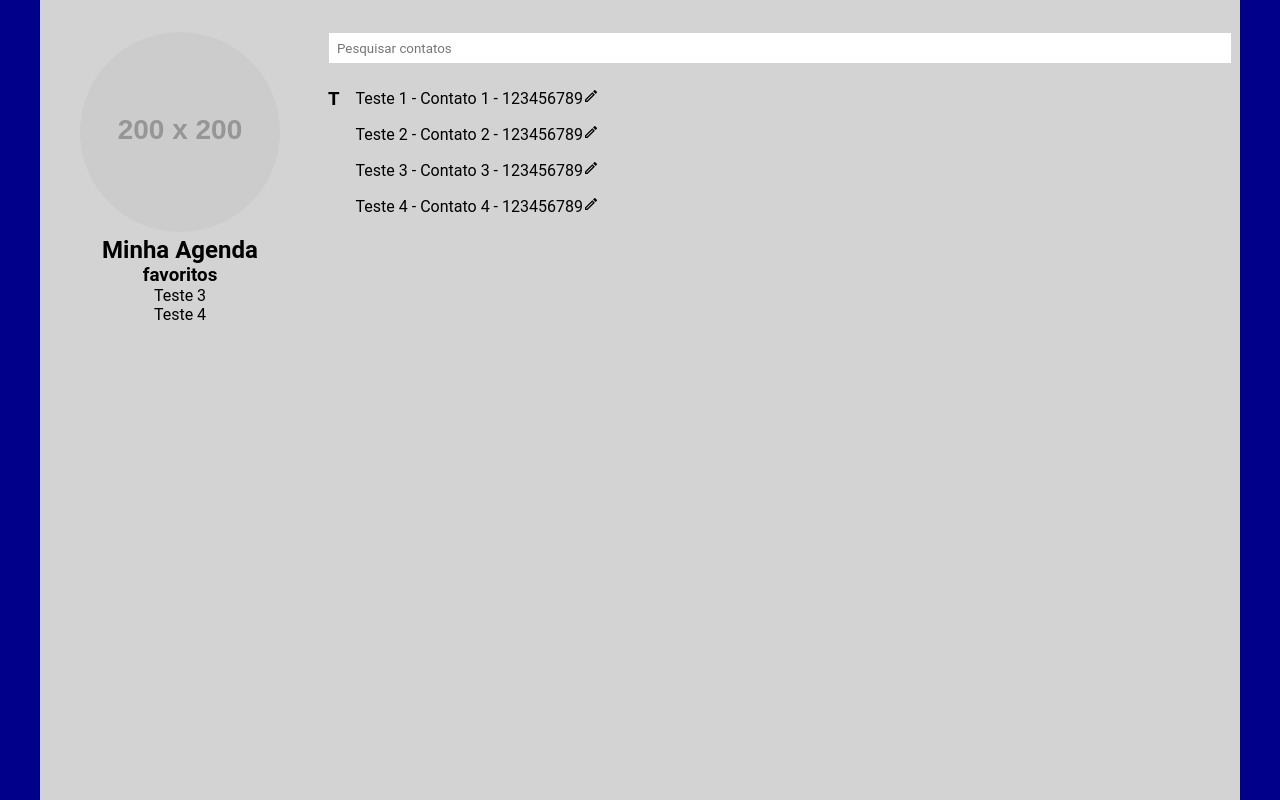
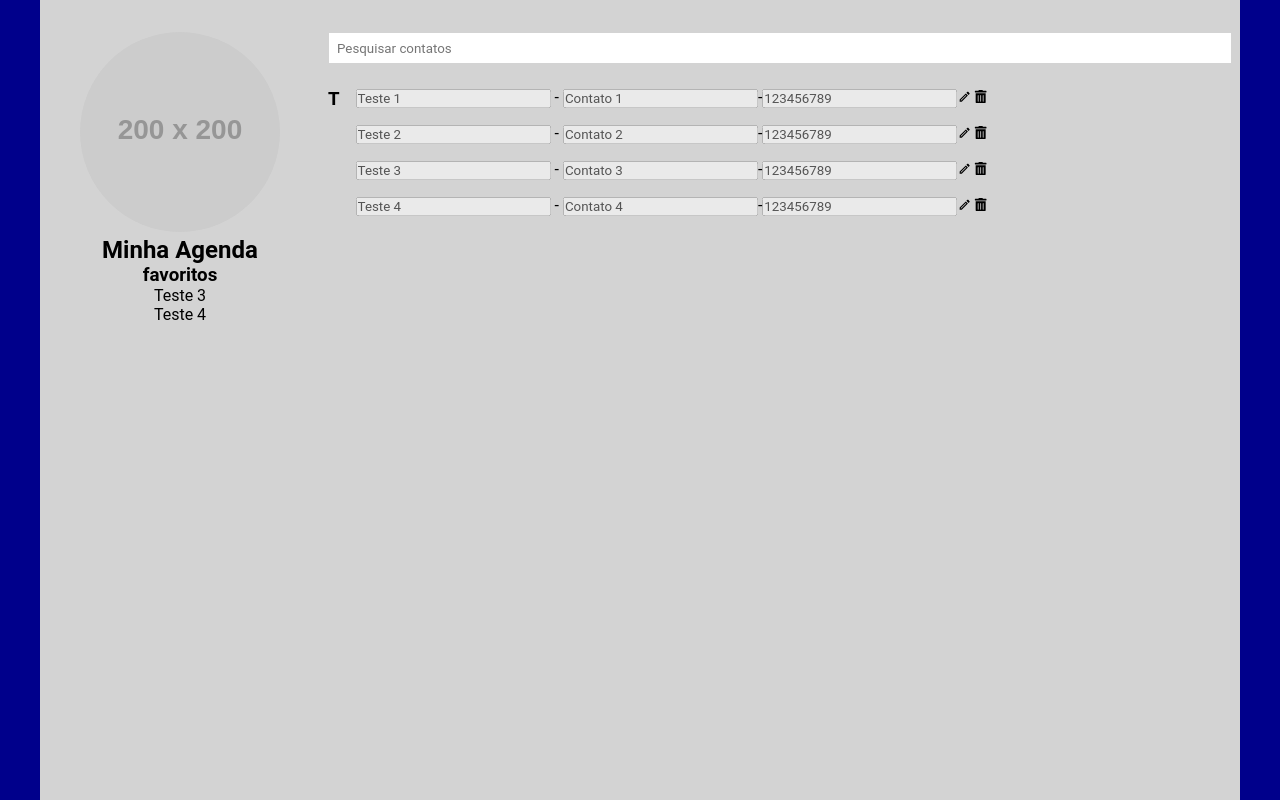
Before and after one commit to JovanneSousa/agenda, a React (Vite) app: page / in a window 1280 px wide. Built offline with nearby package versions, Linux system fonts and the light colour scheme.

Commit message:
feat: finalizando parte lógica de edição e adição de contatos, inicianto estilização

```diff
--- a/src/Components/Contacts/index.tsx
+++ b/src/Components/Contacts/index.tsx
@@ -1,10 +1,21 @@
 import type { RootReducer } from '../../Store'
 import { ContactContainer } from './styles'
-import { useSelector } from 'react-redux'
+import { useDispatch, useSelector } from 'react-redux'
 import { MdOutlineEdit } from 'react-icons/md'
+import { FaCheck, FaTrashAlt } from 'react-icons/fa'
+import { useState } from 'react'
+import type Contact from '../../models/Contact'
+import { edit, remove } from '../../Store/reducers/contact'
 
 const Contacts = () => {
+  const dispatch = useDispatch()
+  const [email, setEmail] = useState('')
+  const [name, setName] = useState('')
+  const [number, setNumber] = useState(0)
+
+  const [isEditing, setIsEditing] = useState<number | null>(null)
   const { contacts } = useSelector((state: RootReducer) => state.contact)
+  const { termo } = useSelector((state: RootReducer) => state.filtro)
 
   type GroupedContacts = {
     [initial: string]: Contact[]
@@ -20,24 +31,21 @@ const Contacts = () => {
       return acc
     }, {} as GroupedContacts)
   }
-  const grouped = groupContactsByInitial(contacts)
+
+  const contactFilter = () => {
+    let contactFiltred = contacts
+    if (termo !== undefined && termo.trim() !== '') {
+      contactFiltred = contactFiltred.filter((c) =>
+        c.fullName.toLowerCase().includes(termo.toLowerCase())
+      )
+    }
+    return groupContactsByInitial(contactFiltred)
+  }
+
+  const grouped = contactFilter()
 
   return (
     <div>
-      {/* {Object.keys(grouped)
-        .sort()
-        .map((initial) => (
-          <div key={initial}>
-            <h2>{initial}</h2>
-            <ul>
-              {grouped[initial].map((contact) => (
-                <li key={contact.email}>
-                  {contact.fullName} - {contact.number}
-                </li>
-              ))}
-            </ul>
-          </div>
-        ))} */}
       {Object.keys(grouped)
         .sort()
         .map((initial) => (
@@ -45,9 +53,62 @@ const Contacts = () => {
             <h3>{initial}</h3>
             <ul>
               {grouped[initial].map((contact) => (
-                <li key={contact.fullName}>
-                  {contact.fullName} - {contact.email} - {contact.number}
-                  <MdOutlineEdit />
+                <li key={contact.id}>
+                  <input
+                    onChange={(e) => setName(e.target.value)}
+                    type="text"
+                    disabled={isEditing !== contact.id}
+                    value={isEditing === contact.id ? name : contact.fullName}
+                  />{' '}
+                  -{' '}
+                  <input
+                    onChange={(e) => setEmail(e.target.value)}
+                    type="text"
+                    disabled={isEditing !== contact.id}
+                    value={isEditing === contact.id ? email : contact.email}
+                  />
+                  -
+                  <input
+                    onChange={(e) => setNumber(Number(e.target.value))}
+                    type="number"
+                    disabled={isEditing !== contact.id}
+                    value={isEditing === contact.id ? number : contact.number}
+                  />
+                  {isEditing !== contact.id ? (
+                    <button
+                      onClick={() => {
+                        setIsEditing(contact.id)
+                        setName(contact.fullName)
+                        setEmail(contact.email)
+                        setNumber(contact.number)
+                      }}
+                    >
+                      <MdOutlineEdit />
+                    </button>
+                  ) : (
+                    <button
+                      onClick={() => {
+                        dispatch(
+                          edit({
+                            email,
+                            number,
+                            fullName: name,
+                            id: contact.id,
+                          })
+                        )
+                        setIsEditing(null)
+                      }}
+                    >
+                      <FaCheck />
+                    </button>
+                  )}
+                  <button
+                    onClick={() => {
+                      dispatch(remove(contact.id))
+                    }}
+                  >
+                    <FaTrashAlt />
+                  </button>
                 </li>
               ))}
             </ul>
--- a/src/Components/Contacts/styles.ts
+++ b/src/Components/Contacts/styles.ts
@@ -1,4 +1,5 @@
 import styled from 'styled-components'
+import { cores } from '../../globalStyle'
 
 export const ContactContainer = styled.div`
   display: flex;
@@ -10,4 +11,9 @@ export const ContactContainer = styled.div`
   li {
     margin-bottom: 16px;
   }
+
+  button {
+    background-color: ${cores.lightGray};
+    border: 1px solid ${cores.lightGray};
+  }
 `
--- a/src/Components/SearchBar/index.tsx
+++ b/src/Components/SearchBar/index.tsx
@@ -1,9 +1,20 @@
+import { useDispatch, useSelector } from 'react-redux'
 import { SearchBarSection } from './styles'
+import type { RootReducer } from '../../Store'
+import { alteraTermo } from '../../Store/reducers/filtro'
 
 const SearchBar = () => {
+  const dispatch = useDispatch()
+  const { termo } = useSelector((state: RootReducer) => state.filtro)
+
   return (
     <SearchBarSection>
-      <input type="text" placeholder="Pesquisar contatos" />
+      <input
+        type="text"
+        onChange={(e) => dispatch(alteraTermo(e.target.value))}
+        placeholder="Pesquisar contatos"
+        value={termo}
+      />
     </SearchBarSection>
   )
 }
--- a/src/Store/index.ts
+++ b/src/Store/index.ts
@@ -1,11 +1,13 @@
 import { configureStore } from '@reduxjs/toolkit'
 import contactReducer from './reducers/contact'
 import favReducer from './reducers/fav'
+import filtroReducer from './reducers/filtro'
 
 export const store = configureStore({
   reducer: {
     contact: contactReducer,
     favorites: favReducer,
+    filtro: filtroReducer,
   },
 })
 
--- a/src/Store/reducers/contact.ts
+++ b/src/Store/reducers/contact.ts
@@ -1,4 +1,5 @@
 import { createSlice, type PayloadAction } from '@reduxjs/toolkit'
+import Contact from '../../models/Contact'
 
 type ContactState = {
   contacts: Contact[]
@@ -7,21 +8,25 @@ type ContactState = {
 const initialState: ContactState = {
   contacts: [
     {
+      id: 1,
       email: 'Contato 1',
       fullName: 'Teste 1',
       number: 123456789,
     },
     {
+      id: 2,
       email: 'Contato 2',
       fullName: 'Teste 2',
       number: 123456789,
     },
     {
+      id: 3,
       email: 'Contato 3',
       fullName: 'Teste 3',
       number: 123456789,
     },
     {
+      id: 4,
       email: 'Contato 4',
       fullName: 'Teste 4',
       number: 123456789,
@@ -33,19 +38,42 @@ const contactSlice = createSlice({
   name: 'contact',
   initialState,
   reducers: {
-    add: (state, action: PayloadAction<Contact>) => {
-      const contact = state.contacts.find(
-        (c) => c.fullName === action.payload.fullName
+    add: (state, action: PayloadAction<Omit<Contact, 'id'>>) => {
+      const contactExists = state.contacts.find(
+        (c) =>
+          c.fullName.toLocaleLowerCase() ==
+          action.payload.fullName.toLocaleLowerCase()
       )
-      if (!contact) {
-        state.contacts.push(action.payload)
+
+      if (contactExists) {
+        alert('O contato ja existe')
       } else {
-        alert('O contato já existe')
+        const lastContact = state.contacts[state.contacts.length - 1]
+
+        const newContact = {
+          ...action.payload,
+          id: lastContact ? lastContact.id + 1 : 1,
+        }
+
+        state.contacts.push(newContact)
       }
+    },
+    edit: (state, action: PayloadAction<Contact>) => {
+      const contactIndex = state.contacts.findIndex(
+        (t) => t.id === action.payload.id
+      )
+      if (contactIndex >= 0) {
+        state.contacts[contactIndex] = action.payload
+      }
+    },
+    remove: (state, action: PayloadAction<number>) => {
+      state.contacts = [
+        ...state.contacts.filter((c) => c.id !== action.payload),
+      ]
     },
   },
 })
 
-export const { add } = contactSlice.actions
+export const { add, edit, remove } = contactSlice.actions
 
 export default contactSlice.reducer
--- /dev/null
+++ b/src/Store/reducers/filtro.ts
@@ -0,0 +1,23 @@
+import { createSlice, type PayloadAction } from '@reduxjs/toolkit'
+
+type FiltroState = {
+  termo?: string
+}
+
+const initialState: FiltroState = {
+  termo: '',
+}
+
+const filtroSlice = createSlice({
+  name: 'filtro',
+  initialState,
+  reducers: {
+    alteraTermo: (state, action: PayloadAction<string>) => {
+      state.termo = action.payload
+    },
+  },
+})
+
+export const { alteraTermo } = filtroSlice.actions
+
+export default filtroSlice.reducer
--- /dev/null
+++ b/src/models/Contact.ts
@@ -0,0 +1,15 @@
+class Contact {
+  fullName: string
+  email: string
+  number: number
+  id: number
+
+  constructor(fullName: string, email: string, number: number, id: number) {
+    this.email = email
+    this.fullName = fullName
+    this.number = number
+    this.id = id
+  }
+}
+
+export default Contact
--- a/src/types.d.ts
+++ b/src/types.d.ts
@@ -2,4 +2,5 @@ type Contact = {
   fullName: string
   email: string
   number: number
+  id: number
 }
```
